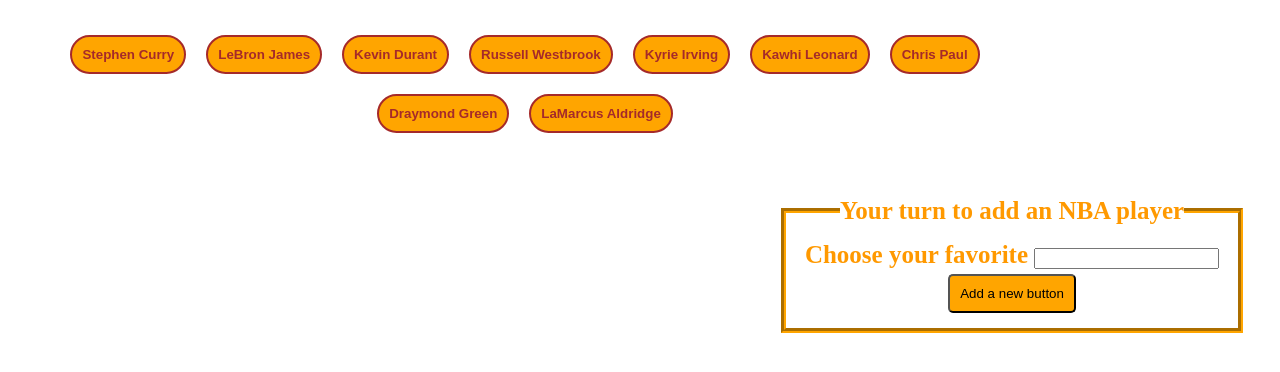
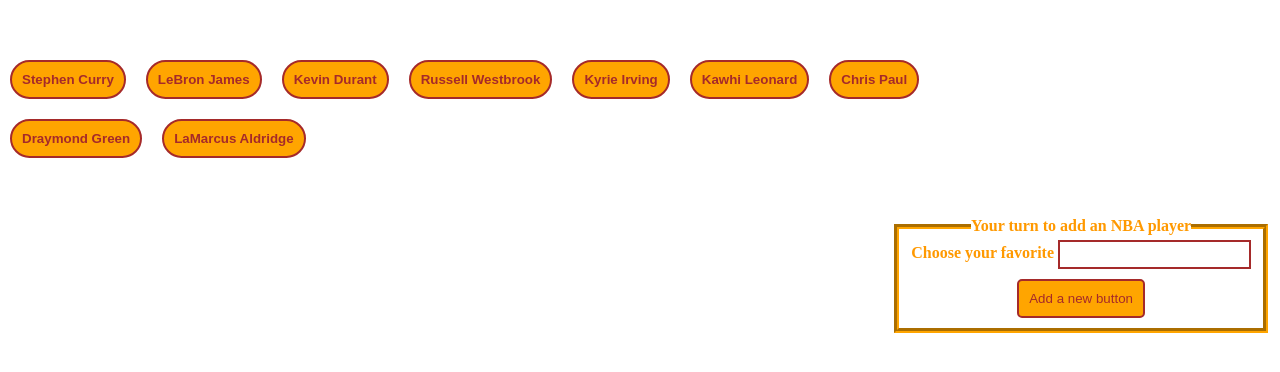
Before and after one commit to clsavino/giphyAPI, a PHP site: page /index.html in a window 1280 px wide. Shown: the part 85-457 px from the top of the page. Run offline with PHP 8.4, Linux system fonts and the light colour scheme.

Commit message:
div styling

```diff
--- a/assets/css/style.css
+++ b/assets/css/style.css
@@ -22,9 +22,6 @@
 	margin: 20px;
 }
 
-p {
-	margin: 10px;
-}
 .header {
 	font-size: 25px;
 	line-height: 35px;
@@ -37,31 +34,42 @@
 
 .player-wrapper {
 	float: left;
-	max-width: 1000px;
+	max-width: 950px;
 	margin-top: 50px;
+}
+
+#gifs {
+	float: left;
+	max-width: 950px;
+}
+
+.gif-rating {
+	max-width: 240px;
+	float: left;
+}
+
+.playerDiv {
+	max-width: 950px;
+	display: block;
+}
+
+.player-name {
+	margin-top: 30px;
+}
+
+/* this is the div with the form */
+.input-form {
+	float: right;
+}
+
+aside {
+	float: right;
 }
 
 .form {
 	text-align: center;
 	margin-top: 50px;
 	margin-right: 10px;
-}
-
-#gif {
-	float: left;
-	max-width: 1000px;
-}
-
-.playerDiv {
-	max-width: 1000px;
-}
-
-.input-form {
-	float: right;
-}
-
-aside {
-	float: right;
 }
 
 fieldset {
@@ -85,10 +93,26 @@
     font-weight: bold;
 }
 
+input {
+	vertical-align: middle;
+}
+
+#player-input {
+	border: 2px solid brown;
+	color: orange;
+	padding: 5px;
+	font-weight: bold;
+}
+/* this styles the input button*/
 #addPlayer {
 	background-color: orange;
 	padding: 10px;
-	margin-top: 20px
+	margin-top: 10px;
 	color: brown;
 	border-radius: 5px;
+	border: 2px solid brown;
 }
+
+.clearboth {
+	clear: both;
+}
--- a/assets/javascript/app.js
+++ b/assets/javascript/app.js
@@ -82,6 +82,10 @@
 				};
 			};
 				//append static gifs & rating into #gifs div
+
+				var $lastDiv = $('<div>').addClass('clearBoth');
+				$playerDiv.append($lastDiv);
+
 				$('#gifs').prepend($playerDiv);
 
 			}); //end of .done
--- a/index.html
+++ b/index.html
@@ -14,6 +14,7 @@
 
 	<header class='header'>
 	<h1 class='nba-header'>NBA GIFS</h1>
+	</header>
 
 	<div class="player-wrapper">
 
```
